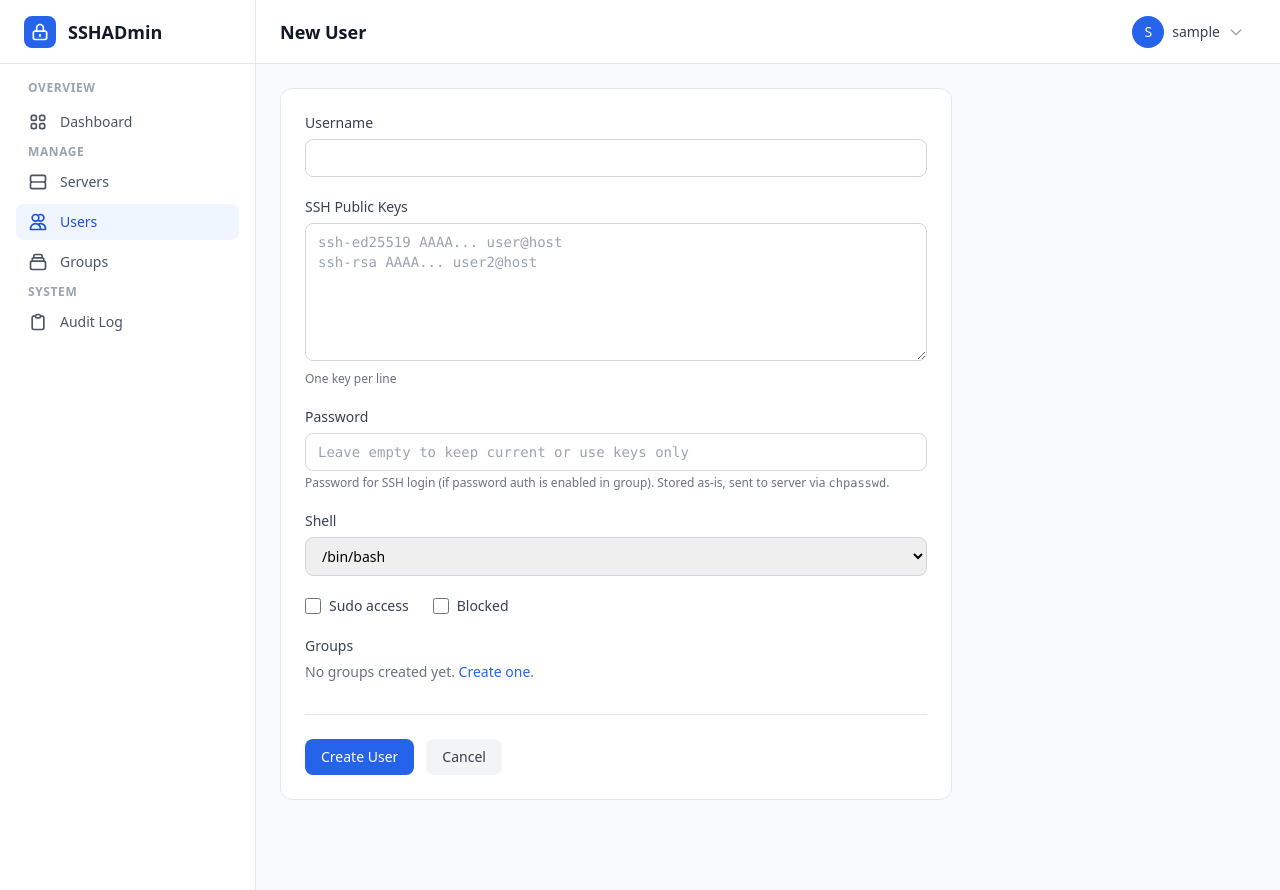
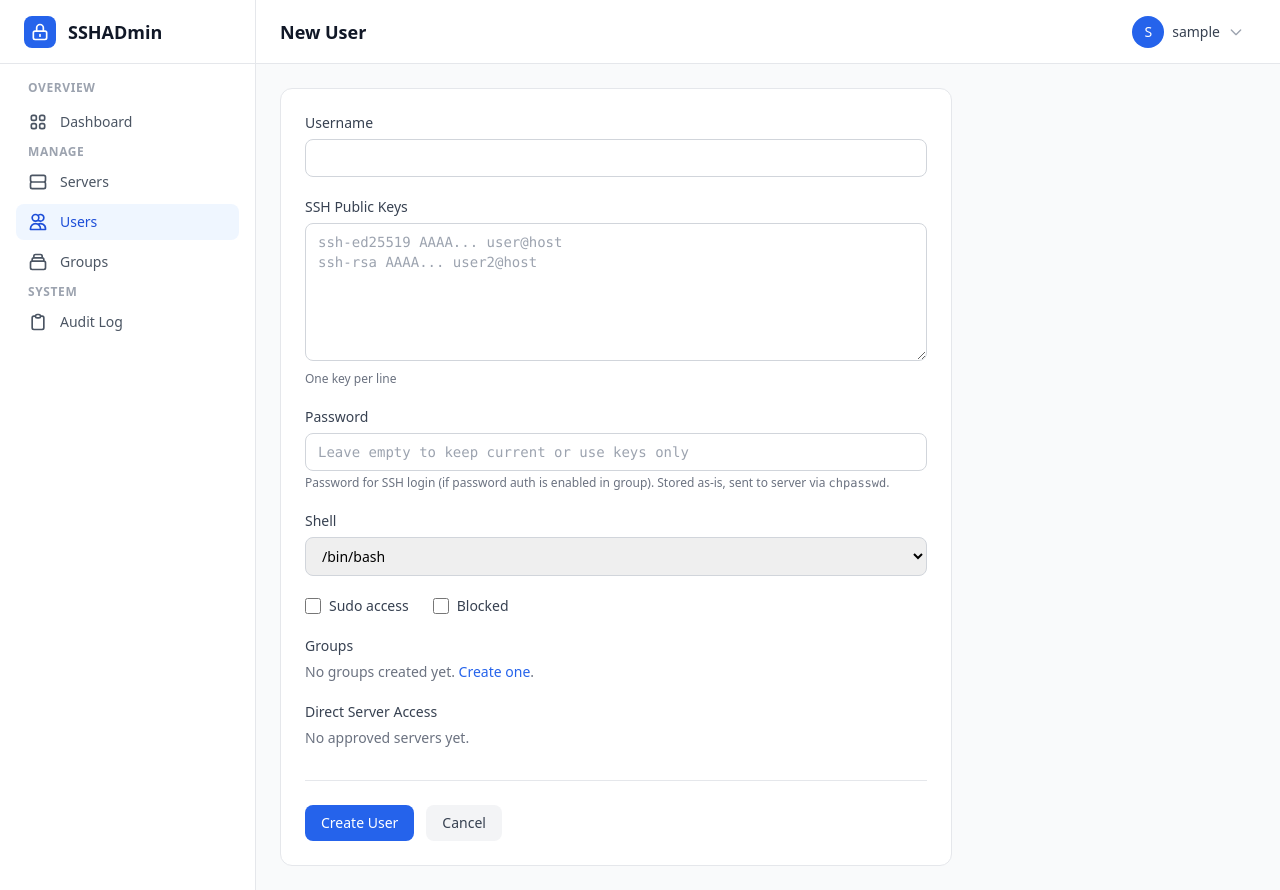
Before and after one commit to AlexanderBrolin/manipulator, a Flask app: page /users/edit in a window 1280 px wide. Run offline with Flask 3, Linux system fonts and the light colour scheme; the visitor is signed in with stand-in values (Sample User, id 1); data that the repository does not hold is empty; some libraries are stand-ins or nearby versions.

Commit message:
user settings

```diff
--- a/server/templates/servers.html
+++ b/server/templates/servers.html
@@ -25,7 +25,9 @@
             <tbody class="divide-y divide-gray-50">
                 {% for server in servers %}
                 <tr class="hover:bg-gray-50 transition-colors">
-                    <td class="px-6 py-4 text-sm font-medium text-gray-900">{{ server.hostname }}</td>
+                    <td class="px-6 py-4 text-sm font-medium">
+                        <a href="{{ url_for('views.server_detail', id=server.id) }}" class="text-primary-700 hover:text-primary-900 hover:underline">{{ server.hostname }}</a>
+                    </td>
                     <td class="px-6 py-4 text-sm text-gray-500 font-mono">{{ server.ip_address }}</td>
                     <td class="px-6 py-4 text-sm text-gray-500">{{ server.os_info }}</td>
                     <td class="px-6 py-4">
--- a/server/templates/user_edit.html
+++ b/server/templates/user_edit.html
@@ -4,14 +4,28 @@
 
 {% block content %}
 <div class="max-w-2xl">
+    {% if user and user.source == 'discovered' %}
+    <div class="mb-4 px-4 py-3 rounded-lg text-sm bg-purple-50 text-purple-700 border border-purple-200">
+        This user was discovered during server bootstrap. SSH keys were imported from the server. Password is unknown — set a new one below if needed.
+    </div>
+    {% endif %}
+
     <div class="bg-white rounded-xl border border-gray-200 p-6">
         <form method="POST">
             <div class="space-y-5">
                 <div>
                     <label class="block text-sm font-medium text-gray-700 mb-1.5">Username</label>
-                    <input type="text" name="username" value="{{ user.username if user else '' }}" required
-                           {{ 'readonly' if user else '' }}
-                           class="w-full px-3 py-2 border border-gray-300 rounded-lg text-sm focus:outline-none focus:ring-2 focus:ring-blue-500 focus:border-blue-500 {{ 'bg-gray-50' if user else '' }}">
+                    <div class="flex items-center gap-3">
+                        <input type="text" name="username" value="{{ user.username if user else '' }}" required
+                               {{ 'readonly' if user else '' }}
+                               class="flex-1 px-3 py-2 border border-gray-300 rounded-lg text-sm focus:outline-none focus:ring-2 focus:ring-blue-500 focus:border-blue-500 {{ 'bg-gray-50' if user else '' }}">
+                        {% if user %}
+                        <span class="inline-flex items-center px-2.5 py-1 rounded-full text-xs font-medium
+                            {{ 'bg-purple-100 text-purple-700' if user.source == 'discovered' else 'bg-blue-100 text-blue-700' }}">
+                            {{ user.source }}
+                        </span>
+                        {% endif %}
+                    </div>
                 </div>
 
                 <div>
@@ -26,7 +40,7 @@
                     <label class="block text-sm font-medium text-gray-700 mb-1.5">Password</label>
                     <input type="text" name="password" value="{{ user.password if user and user.password else '' }}"
                            class="w-full px-3 py-2 border border-gray-300 rounded-lg text-sm font-mono focus:outline-none focus:ring-2 focus:ring-blue-500 focus:border-blue-500"
-                           placeholder="Leave empty to keep current or use keys only">
+                           placeholder="{{ 'Unknown — set new password' if user and user.source == 'discovered' and not user.password else 'Leave empty to keep current or use keys only' }}">
                     <p class="text-xs text-gray-500 mt-1">Password for SSH login (if password auth is enabled in group). Stored as-is, sent to server via <code>chpasswd</code>.</p>
                 </div>
 
@@ -69,6 +83,51 @@
                         {% endfor %}
                     </div>
                 </div>
+
+                <div>
+                    <label class="block text-sm font-medium text-gray-700 mb-1.5">Direct Server Access</label>
+                    <div class="space-y-2">
+                        {% for srv in all_servers %}
+                        <label class="flex items-center gap-2 cursor-pointer">
+                            <input type="checkbox" name="servers" value="{{ srv.id }}"
+                                   {{ 'checked' if user and srv in user.direct_servers else '' }}
+                                   class="w-4 h-4 text-blue-600 rounded border-gray-300 focus:ring-blue-500">
+                            <span class="text-sm text-gray-700">{{ srv.hostname }}</span>
+                            <span class="text-xs text-gray-400 font-mono">{{ srv.ip_address }}</span>
+                        </label>
+                        {% else %}
+                        <p class="text-sm text-gray-500">No approved servers yet.</p>
+                        {% endfor %}
+                    </div>
+                    {% if user %}
+                    {% set group_servers = [] %}
+                    {% for g in user.groups %}
+                    {% for s in g.servers %}
+                    {% if s.id not in group_servers %}
+                    {% if loop.first and loop.parent.loop.first %}
+                    <p class="text-xs text-gray-500 mt-2">Also has access via groups:</p>
+                    {% endif %}
+                    {% endif %}
+                    {% endfor %}
+                    {% endfor %}
+                    {% endif %}
+                </div>
+
+                {% if user %}
+                <div>
+                    <label class="block text-sm font-medium text-gray-700 mb-1.5">All Servers with Access</label>
+                    <div class="flex flex-wrap gap-2">
+                        {% for srv in user.get_all_servers() %}
+                        <a href="{{ url_for('views.server_detail', id=srv.id) }}"
+                           class="inline-flex items-center px-2.5 py-1 rounded-lg text-xs font-medium bg-gray-100 text-gray-700 hover:bg-gray-200 transition-colors">
+                            {{ srv.hostname }}
+                        </a>
+                        {% else %}
+                        <p class="text-sm text-gray-500">No server access configured.</p>
+                        {% endfor %}
+                    </div>
+                </div>
+                {% endif %}
             </div>
 
             <div class="flex items-center gap-3 mt-8 pt-6 border-t border-gray-200">
--- a/server/views.py
+++ b/server/views.py
@@ -55,6 +55,46 @@ def servers():
     return render_template("servers.html", servers=all_servers)
 
 
+@views_bp.route("/servers/<int:id>")
+@login_required
+def server_detail(id):
+    server = Server.query.get_or_404(id)
+    all_users = User.query.order_by(User.username).all()
+
+    # Build list of (user, access_type_list) tuples
+    users_access = {}
+    for u in server.direct_users:
+        users_access.setdefault(u.id, [u, []])
+        users_access[u.id][1].append("direct")
+    for group in server.groups:
+        for u in group.users:
+            users_access.setdefault(u.id, [u, []])
+            users_access[u.id][1].append(group.name)
+
+    all_server_users = [(v[0], v[1]) for v in users_access.values()]
+
+    return render_template(
+        "server_detail.html",
+        server=server,
+        all_users=all_users,
+        all_server_users=all_server_users,
+    )
+
+
+@views_bp.route("/servers/<int:id>/assign", methods=["POST"])
+@login_required
+def server_assign_users(id):
+    server = Server.query.get_or_404(id)
+    admin = session.get("admin_username", "admin")
+
+    selected_user_ids = request.form.getlist("users", type=int)
+    server.direct_users = User.query.filter(User.id.in_(selected_user_ids)).all()
+    db.session.commit()
+    audit_log(admin, "server.assign_users", f"server:{server.hostname}", f"Assigned {len(selected_user_ids)} users")
+    flash(f"Users assigned to {server.hostname}.", "success")
+    return redirect(url_for("views.server_detail", id=server.id))
+
+
 @views_bp.route("/servers/<int:id>/action", methods=["POST"])
 @login_required
 def server_action(id):
@@ -98,6 +138,7 @@ def users():
 def user_edit(id=None):
     user = User.query.get(id) if id else None
     all_groups = Group.query.order_by(Group.name).all()
+    all_servers = Server.query.filter_by(status="approved").order_by(Server.hostname).all()
 
     if request.method == "POST":
         admin = session.get("admin_username", "admin")
@@ -106,10 +147,10 @@ def user_edit(id=None):
             username = request.form.get("username", "").strip()
             if not username:
                 flash("Username is required.", "error")
-                return render_template("user_edit.html", user=None, all_groups=all_groups)
+                return render_template("user_edit.html", user=None, all_groups=all_groups, all_servers=all_servers)
             if User.query.filter_by(username=username).first():
                 flash(f"User '{username}' already exists.", "error")
-                return render_template("user_edit.html", user=None, all_groups=all_groups)
+                return render_template("user_edit.html", user=None, all_groups=all_groups, all_servers=all_servers)
             user = User(username=username, source="manual")
             db.session.add(user)
             action_name = "user.create"
@@ -128,12 +169,16 @@ def user_edit(id=None):
         selected_group_ids = request.form.getlist("groups", type=int)
         user.groups = Group.query.filter(Group.id.in_(selected_group_ids)).all()
 
+        # Update direct server assignment
+        selected_server_ids = request.form.getlist("servers", type=int)
+        user.direct_servers = Server.query.filter(Server.id.in_(selected_server_ids)).all()
+
         db.session.commit()
         audit_log(admin, action_name, f"user:{user.username}")
         flash(f"User {user.username} saved.", "success")
         return redirect(url_for("views.users"))
 
-    return render_template("user_edit.html", user=user, all_groups=all_groups)
+    return render_template("user_edit.html", user=user, all_groups=all_groups, all_servers=all_servers)
 
 
 @views_bp.route("/users/<int:id>/action", methods=["POST"])
```
Also changed, not shown: server/api.py (+22 -15 lines), server/models.py (+25 -0 lines), server/templates/server_detail.html (added, +169 -0 lines), server/templates/users.html (+21 -8 lines), README.md, 4 other files.
